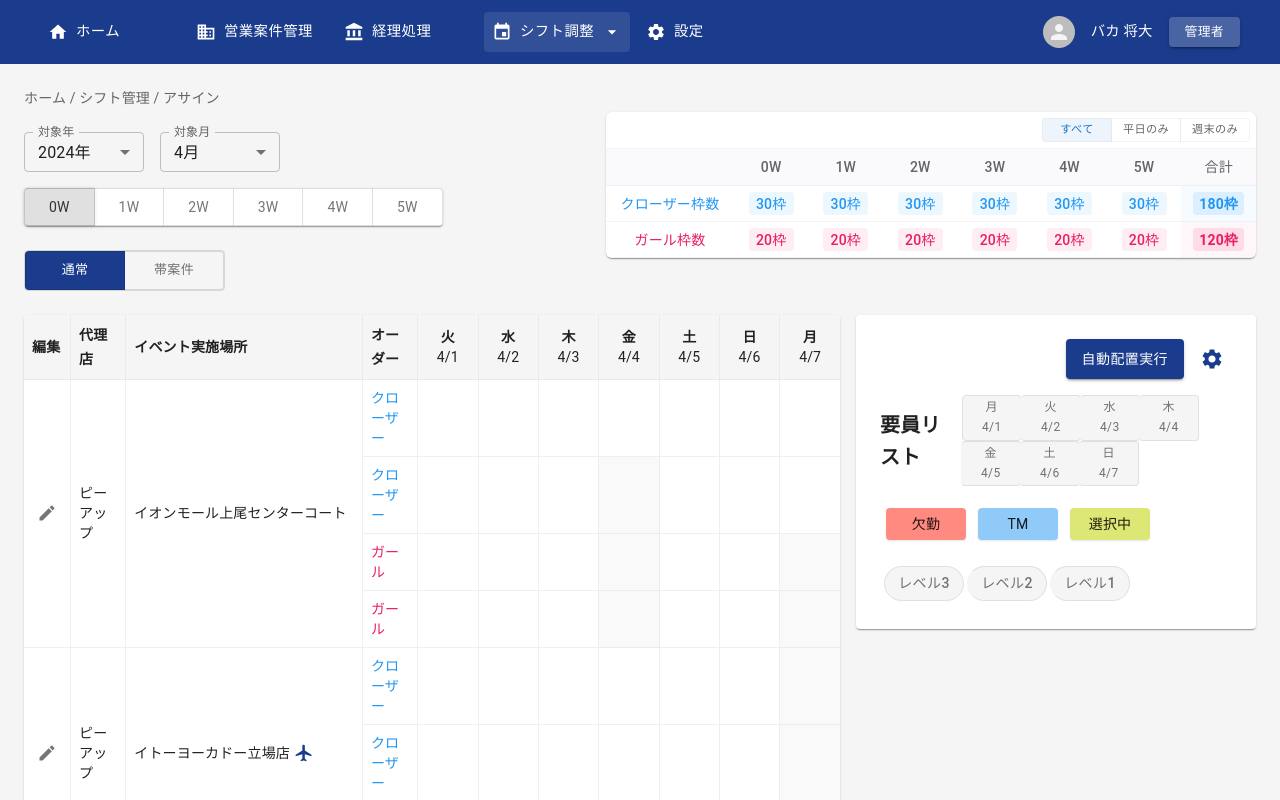
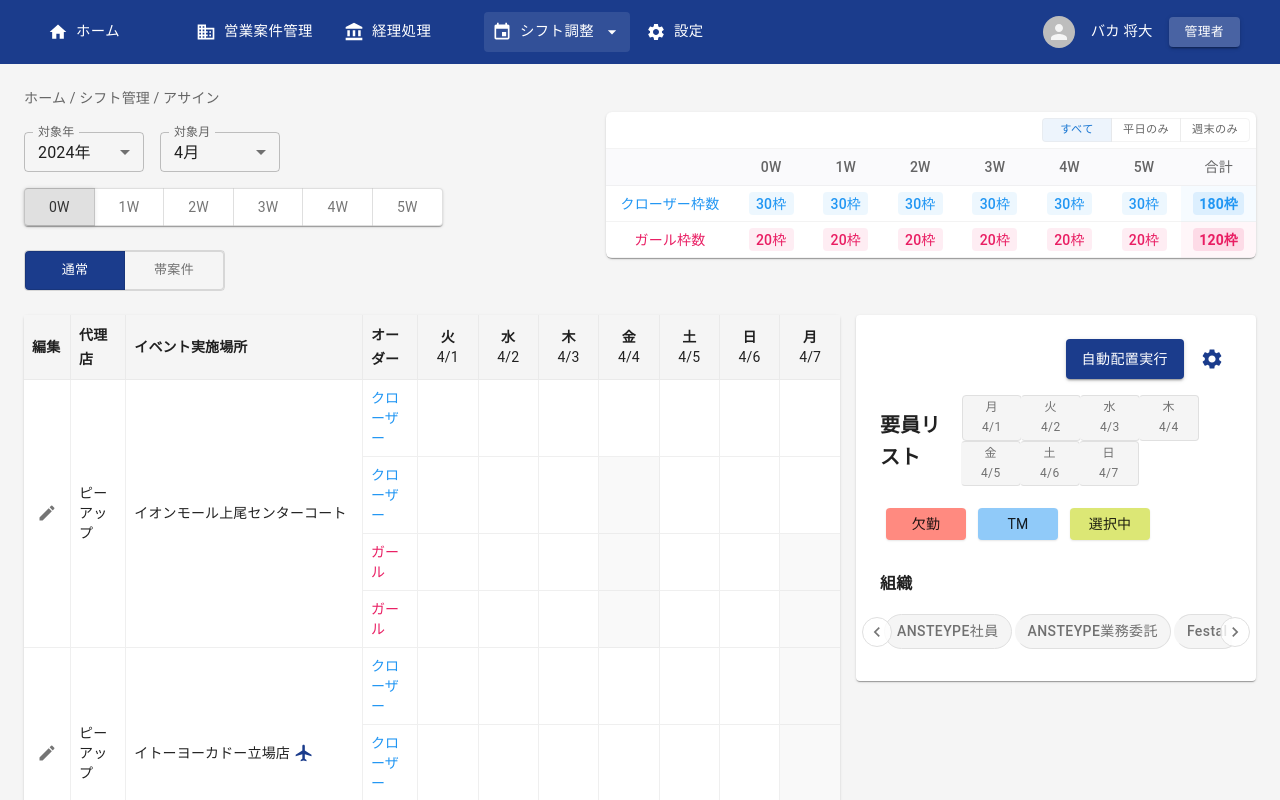
Before and after one commit to takahiro5757/Ans_setting_notify, a Next.js app: page /shifts/assign in a window 1280 px wide. Built offline with nearby package versions, Linux system fonts and the light colour scheme.

Commit message:
要員リストの組織選択機能を実装

```diff
--- a/src/components/shifts/StaffList/index.tsx
+++ b/src/components/shifts/StaffList/index.tsx
@@ -1,6 +1,6 @@
 'use client';
 
-import { useState } from 'react';
+import { useState, useRef } from 'react';
 import {
   Box,
   Button,
@@ -12,7 +12,9 @@ import {
   styled
 } from '@mui/material';
 import SettingsIcon from '@mui/icons-material/Settings';
-import { DragDropContext, Draggable, Droppable, DropResult } from '@hello-pangea/dnd';
+import ChevronLeftIcon from '@mui/icons-material/ChevronLeft';
+import ChevronRightIcon from '@mui/icons-material/ChevronRight';
+import { Draggable, Droppable } from '@hello-pangea/dnd';
 
 // スタイル付きコンポーネント
 const StaffListContainer = styled(Box)(({ theme }) => ({
@@ -65,11 +67,11 @@ const StatusTile = styled(Paper)<StatusTileProps>(({ theme, color }) => ({
   fontWeight: 'bold',
 }));
 
-const LevelButton = styled(ToggleButton)(({ theme }) => ({
+const OrganizationButton = styled(ToggleButton)(({ theme }) => ({
   padding: '4px 12px',
   border: '1px solid #e0e0e0',
   borderRadius: '20px !important',
-  minWidth: '80px',
+  whiteSpace: 'nowrap',
   fontSize: '0.875rem',
   margin: theme.spacing(0.5),
   textTransform: 'none',
@@ -78,12 +80,23 @@ const LevelButton = styled(ToggleButton)(({ theme }) => ({
     backgroundColor: '#eeeeee',
   },
   '&.Mui-selected': {
-    backgroundColor: theme.palette.grey[400],
-    color: theme.palette.common.white,
+    backgroundColor: theme.palette.primary.light,
+    color: theme.palette.primary.contrastText,
     '&:hover': {
-      backgroundColor: theme.palette.grey[500],
+      backgroundColor: theme.palette.primary.main,
     }
   }
+}));
+
+const ScrollIconButton = styled(IconButton)(({ theme }) => ({
+  position: 'absolute',
+  zIndex: 2,
+  backgroundColor: 'rgba(255, 255, 255, 0.8)',
+  border: '1px solid #e0e0e0',
+  '&:hover': {
+    backgroundColor: 'rgba(255, 255, 255, 0.95)',
+  },
+  padding: 4,
 }));
 
 // 日付データの生成
@@ -101,6 +114,19 @@ const generateDates = (year: number, month: number, startDay: number = 1, days:
   return dates;
 };
 
+// 組織データ
+const organizations = [
+  { id: 'ansteype-employee', name: 'ANSTEYPE社員' },
+  { id: 'ansteype-contractor', name: 'ANSTEYPE業務委託' },
+  { id: 'festal', name: 'Festal' },
+  { id: 'tech-pro', name: 'テックプロ' },
+  { id: 'digital-hearts', name: 'デジタルハーツ' },
+  { id: 'v-tech', name: 'V-Tech' },
+  { id: 'incs', name: 'インクス' },
+  { id: 'avanti', name: 'アバンティ' },
+  { id: 'other', name: 'その他' }
+];
+
 // インターフェース定義
 interface StaffListProps {
   year: number;
@@ -110,7 +136,8 @@ interface StaffListProps {
 export default function StaffList({ year, month }: StaffListProps) {
   // 状態管理
   const [selectedDates, setSelectedDates] = useState<string[]>([]);
-  const [selectedLevels, setSelectedLevels] = useState<string[]>([]);
+  const [selectedOrgs, setSelectedOrgs] = useState<string[]>([]);
+  const scrollContainerRef = useRef<HTMLDivElement>(null);
 
   // 日付データの生成
   const dates = generateDates(year, month);
@@ -120,17 +147,22 @@ export default function StaffList({ year, month }: StaffListProps) {
     setSelectedDates(newDates);
   };
 
-  // レベル選択のハンドラ
-  const handleLevelChange = (event: React.MouseEvent<HTMLElement>, newLevels: string[]) => {
-    setSelectedLevels(newLevels);
+  // 組織選択のハンドラ
+  const handleOrgChange = (event: React.MouseEvent<HTMLElement>, newOrgs: string[]) => {
+    setSelectedOrgs(newOrgs);
   };
 
-  // ドラッグ終了のハンドラ
-  const onDragEnd = (result: DropResult) => {
-    if (!result.destination) return;
-    // ここでドラッグアンドドロップの処理を実装
-    console.log('Dragged from', result.source);
-    console.log('Dropped on', result.destination);
+  // スクロールハンドラ
+  const handleScroll = (direction: 'left' | 'right') => {
+    if (scrollContainerRef.current) {
+      const scrollAmount = 200; // スクロール量
+      const container = scrollContainerRef.current;
+      if (direction === 'left') {
+        container.scrollLeft -= scrollAmount;
+      } else {
+        container.scrollLeft += scrollAmount;
+      }
+    }
   };
 
   return (
@@ -226,18 +258,62 @@ export default function StaffList({ year, month }: StaffListProps) {
         </Droppable>
       </Box>
 
-      {/* レベル選択ボタン */}
-      <Box sx={{ mt: 2 }}>
-        <ToggleButtonGroup
-          value={selectedLevels}
-          onChange={handleLevelChange}
-          aria-label="レベル選択"
-          size="small"
-        >
-          <LevelButton value="level3">レベル3</LevelButton>
-          <LevelButton value="level2">レベル2</LevelButton>
-          <LevelButton value="level1">レベル1</LevelButton>
-        </ToggleButtonGroup>
+      {/* 組織選択ボタン */}
+      <Box sx={{ mt: 3, position: 'relative' }}>
+        <Typography variant="subtitle1" sx={{ mb: 1, fontWeight: 'bold' }}>
+          組織
+        </Typography>
+        <Box sx={{ position: 'relative', width: '100%' }}>
+          {/* 左スクロールボタン */}
+          <ScrollIconButton
+            onClick={() => handleScroll('left')}
+            size="small"
+            sx={{ left: -18, top: '50%', transform: 'translateY(-50%)' }}
+          >
+            <ChevronLeftIcon fontSize="small" />
+          </ScrollIconButton>
+
+          {/* スクロール可能なボタングループコンテナ */}
+          <Box
+            ref={scrollContainerRef}
+            sx={{
+              display: 'flex',
+              overflowX: 'hidden',
+              scrollBehavior: 'smooth',
+              position: 'relative',
+              pt: 0.5,
+              pb: 0.5,
+              '&::-webkit-scrollbar': {
+                display: 'none'
+              },
+              msOverflowStyle: 'none',
+              scrollbarWidth: 'none',
+            }}
+          >
+            <ToggleButtonGroup
+              value={selectedOrgs}
+              onChange={handleOrgChange}
+              aria-label="組織選択"
+              size="small"
+              sx={{ flexWrap: 'nowrap' }}
+            >
+              {organizations.map((org) => (
+                <OrganizationButton key={org.id} value={org.id} aria-label={org.name}>
+                  {org.name}
+                </OrganizationButton>
+              ))}
+            </ToggleButtonGroup>
+          </Box>
+
+          {/* 右スクロールボタン */}
+          <ScrollIconButton
+            onClick={() => handleScroll('right')}
+            size="small"
+            sx={{ right: -18, top: '50%', transform: 'translateY(-50%)' }}
+          >
+            <ChevronRightIcon fontSize="small" />
+          </ScrollIconButton>
+        </Box>
       </Box>
     </StaffListContainer>
   );
```
